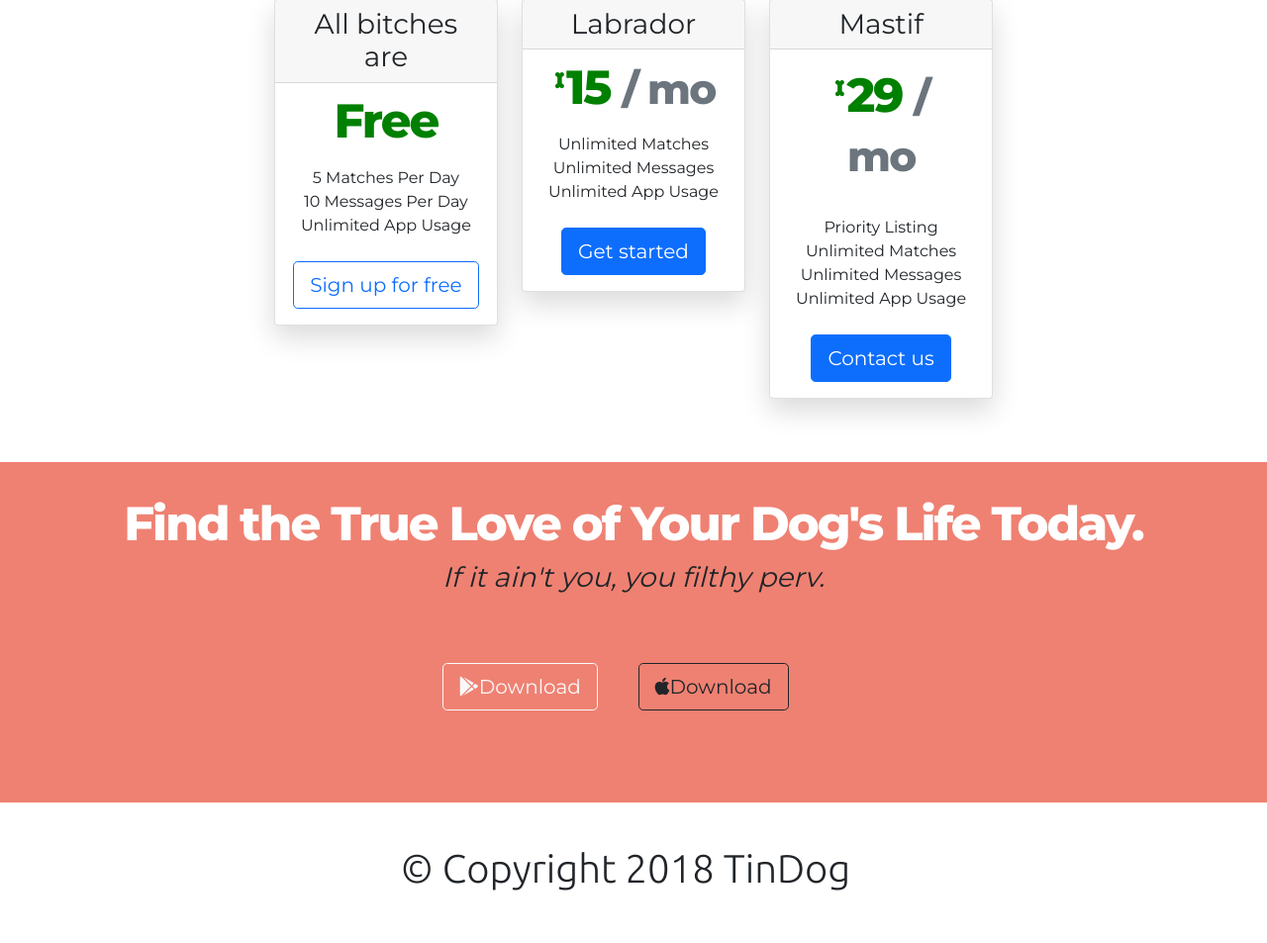
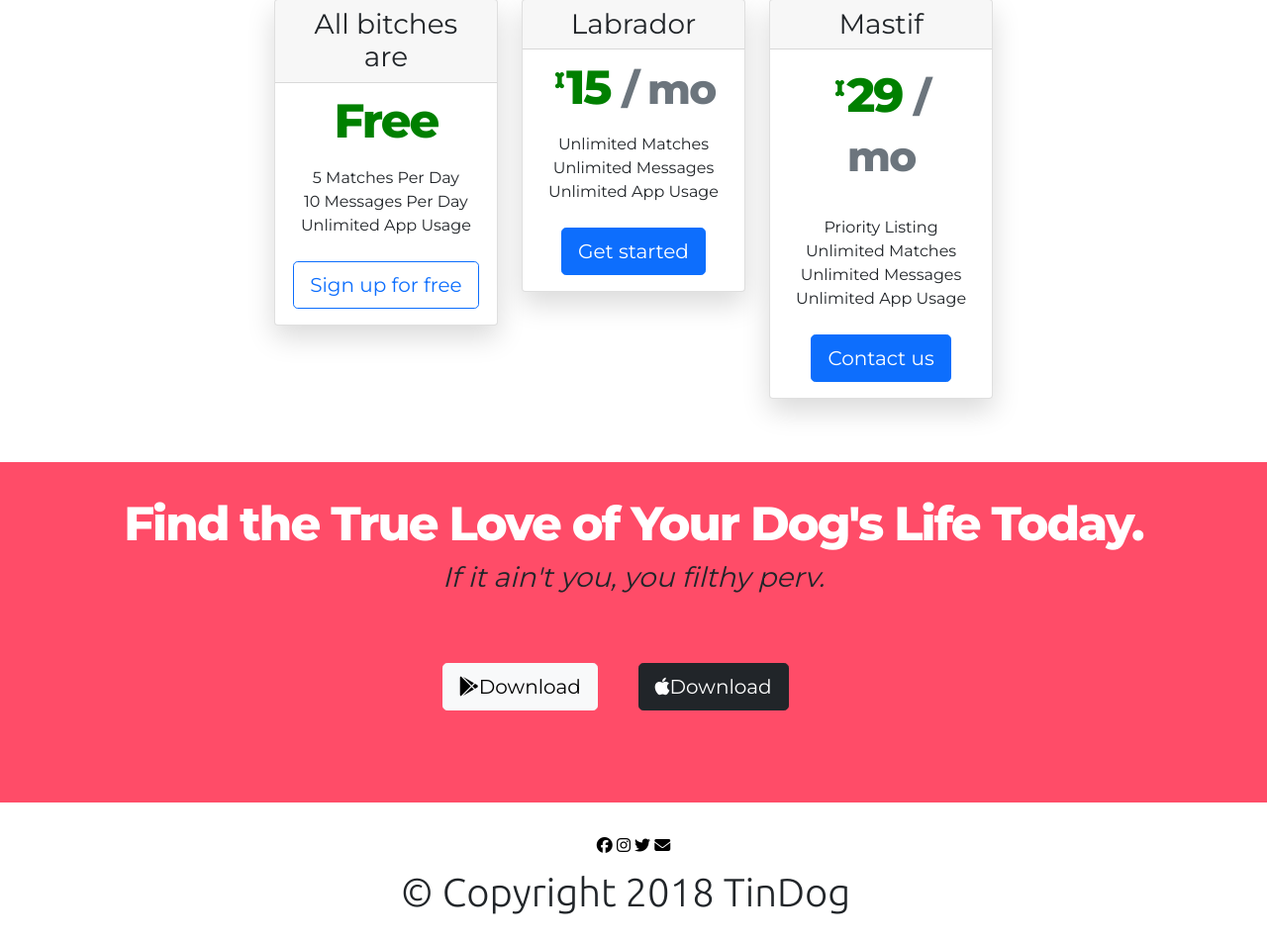
Before and after one commit to wasitthat/TinDog, a Flask app: page / in a window 1280 px wide. Shown: the part 2379-3332 px from the top of the page at 99% size. Before the commit the page ends 3279 px from the top, so only its background shows below. Run offline with Flask 2, Linux system fonts and the light colour scheme; some libraries are stand-ins or nearby versions.

Commit message:
first version added logos

```diff
--- a/static/css/styles.css
+++ b/static/css/styles.css
@@ -58,7 +58,7 @@ img{
         margin-right:auto;
         margin-left: auto;
 
-        z-index: 0;
+        z-index: 1;
     }
    }
 
@@ -164,6 +164,13 @@ img{
     bottom: 20px;
 
 }
+.btn-light:hover{
+    opacity: .70;
+}
+
+.btn-dark:hover{
+    opacity: .70;
+}
 .card-body{
     padding: .5rem 1rem 1rem 1rem;
 }
@@ -173,7 +180,7 @@ img{
 }
 
 #cta{
-    background-color: #ef8172;
+    background-color: #ff4c68;
     text-align: center;
     align-content: center;
     padding: 2rem 2rem;
@@ -183,6 +190,7 @@ img{
     margin-top: 2rem;
     align-content: center;
     text-align:center;
+    background-color: #fff;
 }
 .row{
     padding-bottom: 3rem;
@@ -191,3 +199,7 @@ img{
 #pricing{
     text-align: center;
 }
+.icons{
+    text-decoration: none;
+    color: black;
+}
--- a/templates/index.html
+++ b/templates/index.html
@@ -52,9 +52,9 @@
           <h1><b>Meet new and interesting dogs nearby. Maybe eat some trash if you're lucky.</b></h1>
           <br>
           <h3><em>Read more below.</em></h3>
-          <button1 type="button" class="download-button btn btn-outline-light  btn-lg">
+          <button1 type="button" class="download-button btn btn-light  btn-lg">
             <i class="fa-brands fa-google-play"></i>Download</button1>
-          <button2 type="button" class="download-button btn btn-outline-dark btn-lg">
+          <button2 type="button" class="download-button btn btn-dark btn-lg">
             <i class="fa-brands fa-apple"></i>Download</button2>
         </div>
         <div class = "col-sm-6">
@@ -195,14 +195,21 @@
   <section id="cta">
     <h1>Find the True Love of Your Dog's Life Today.</h1>
     <h3><em>If it ain't you, you filthy perv.</em></h3>
-          <button1 type="button" class="download-button btn btn-outline-light  btn-lg">
+          <button1 type="button" class="download-button btn btn-light  btn-lg">
             <i class="fa-brands fa-google-play"></i>Download</button1>
-          <button2 type="button" class="download-button btn btn-outline-dark btn-lg">
+          <button2 type="button" class="download-button btn btn-dark btn-lg">
             <i class="fa-brands fa-apple"></i>Download</button2>
   </section>
 
   <!-- Footer -->
   <footer id="footer">
+    <div class="icons">
+      <a href="" class = "icons fa-brands fa-facebook"></a>
+      <a href="" class = "icons fa-brands fa-instagram"></a>
+      <a href="" class = "icons fa-brands fa-twitter"></a>
+      <a href="" class = "icons fa-solid fa-envelope"></a>
+    </div>
+
     <p class = "navbar-brand">© Copyright 2018 TinDog</p>
   </footer>
 
```
